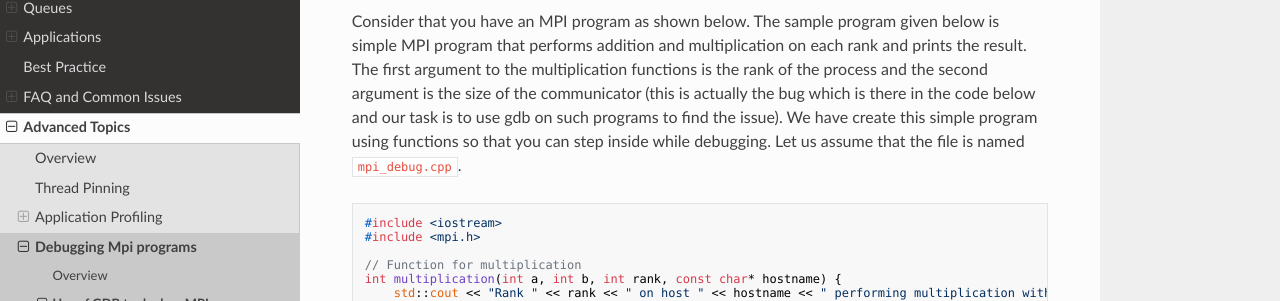
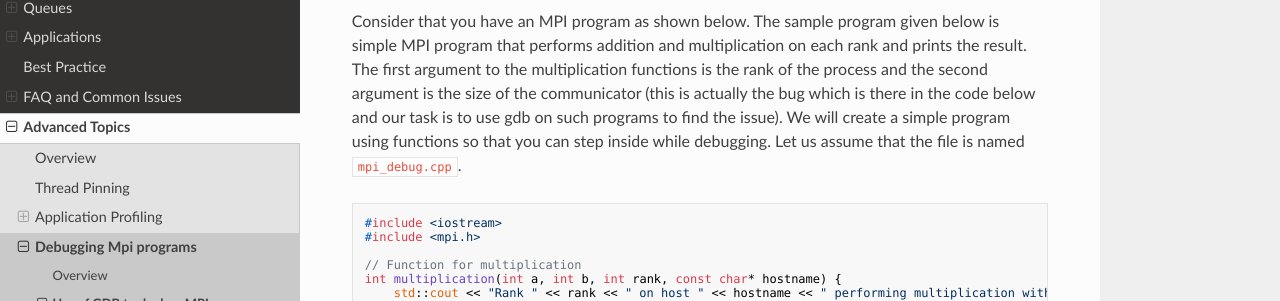
Before and after one commit to ImperialCollegeLondon/icl-rcs-user-guide, an MkDocs documentation site: the page built from docs/hpc/advanced/debugging_mpi_programs/gdb_mpi_debug.md, in a window 1280 px wide and 900 px high, scrolled down 776 px. Shown: the part 246-547 px from the top of the window. Built offline with MkDocs 1.6.1, drawn with Linux system fonts in a browser that asks for light colours; nearby versions of some CDN libraries.

Commit message:
Update docs/hpc/advanced/debugging_mpi_programs/gdb_mpi_debug.md
Co-authored-by: David Hempston <cyber_veio@hotmail.com>

````diff
--- a/docs/hpc/advanced/debugging_mpi_programs/gdb_mpi_debug.md
+++ b/docs/hpc/advanced/debugging_mpi_programs/gdb_mpi_debug.md
@@ -22,7 +22,7 @@ Again, we do not aim to teach the basics of GDB in this page and we assume that
 
 The process of debugging MPI programs with GDB is slightly more complex than debugging serial programs due to the parallel nature of MPI applications. When debugging an MPI program, you are dealing with multiple processes running concurrently, each with its own memory space and execution context. GDB provides features to debug MPI programs, but it requires additional steps and considerations to effectively debug parallel applications.
 
-Consider that you have an MPI program as shown below. The sample program given below is simple MPI program that performs addition and multiplication on each rank and prints the result. The first argument to the multiplication functions is the rank of the process and the second argument is the size of the communicator (this is actually the bug  which is there in the code below and our task is to use gdb on such programs to find the issue). We have create this  simple  program using functions so that you can step inside while debugging. Let us assume that the file is named `mpi_debug.cpp`.
+Consider that you have an MPI program as shown below. The sample program given below is simple MPI program that performs addition and multiplication on each rank and prints the result. The first argument to the multiplication functions is the rank of the process and the second argument is the size of the communicator (this is actually the bug  which is there in the code below and our task is to use gdb on such programs to find the issue). We will create a simple  program using functions so that you can step inside while debugging. Let us assume that the file is named `mpi_debug.cpp`.
 
 ```c++
 #include <iostream>
````
